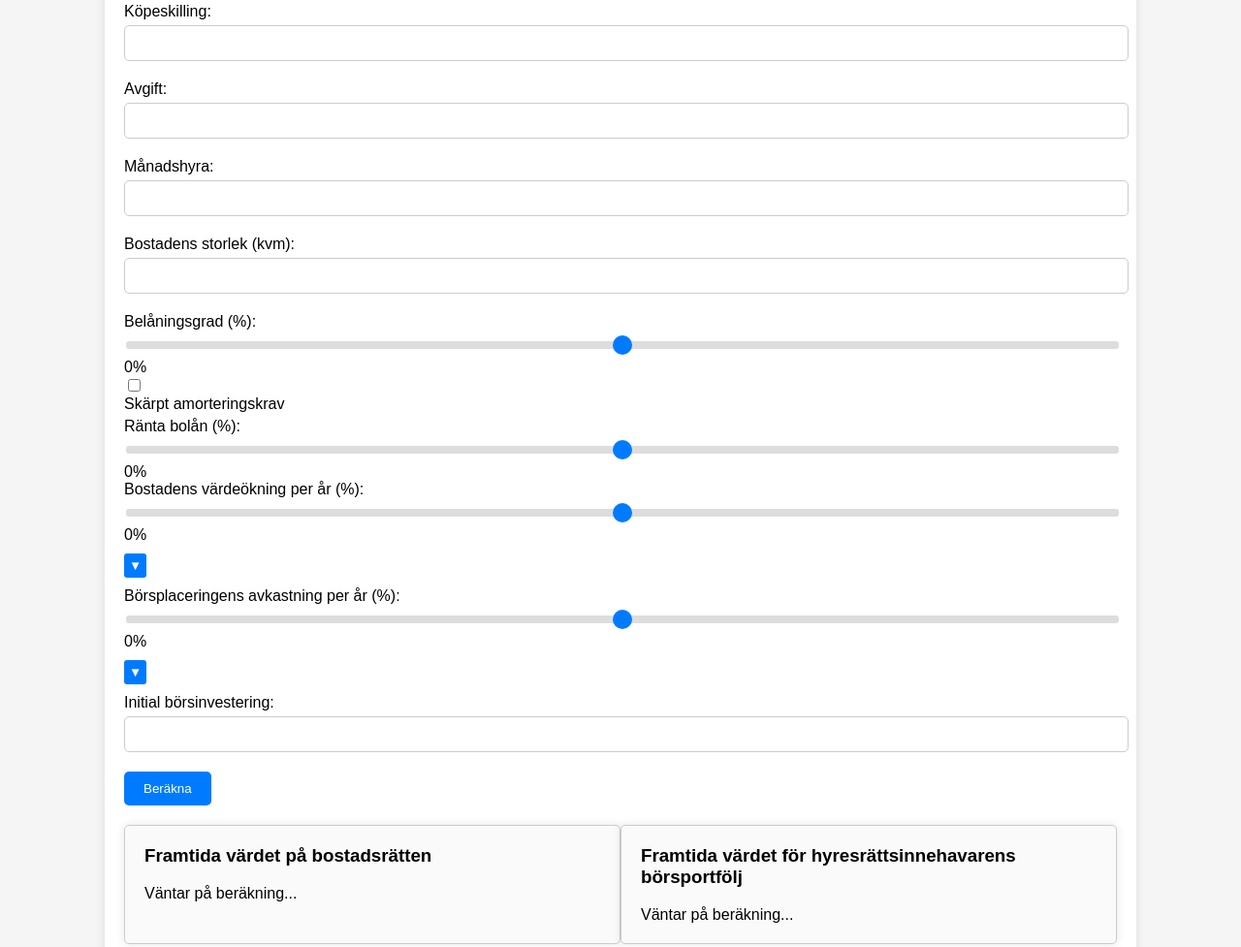
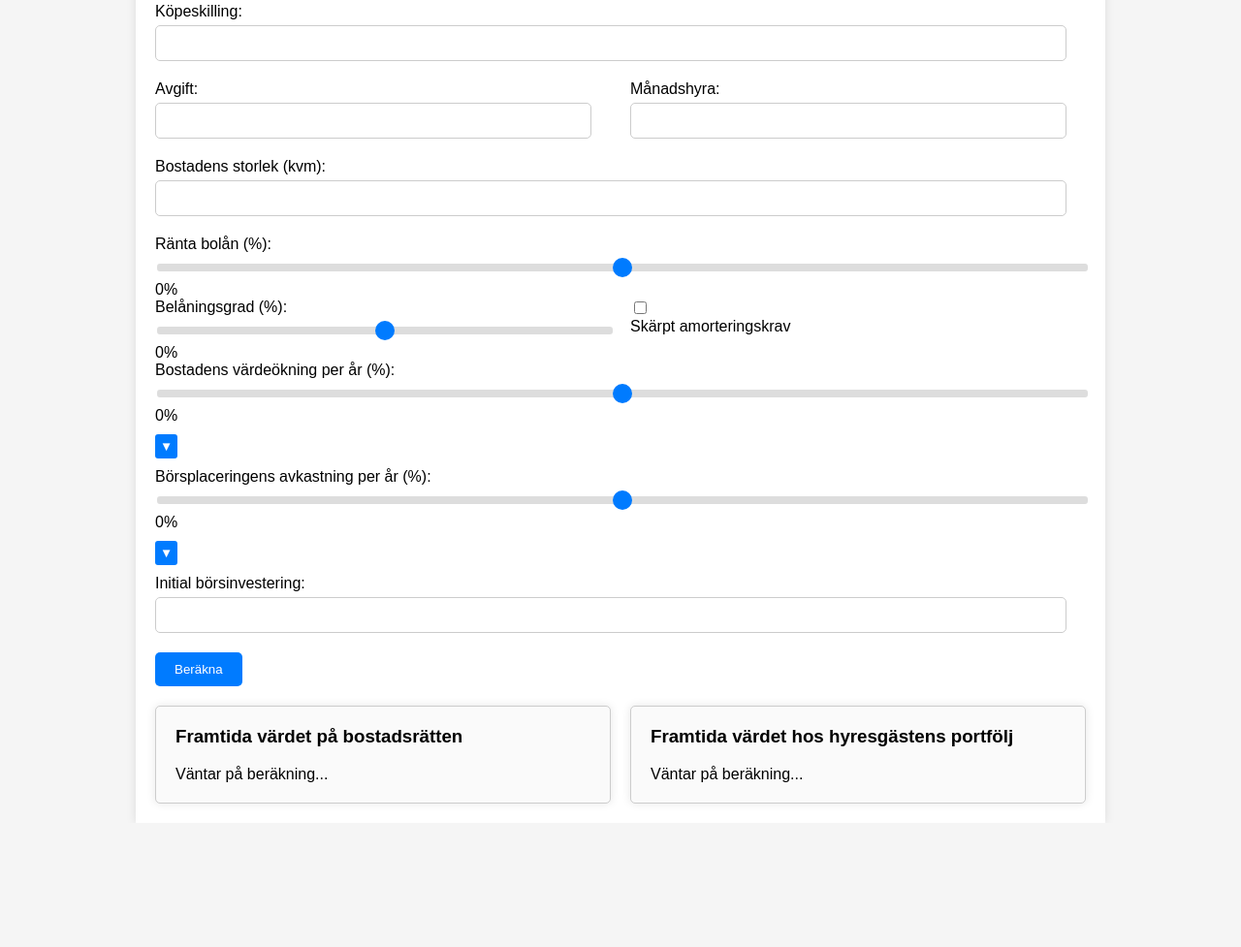
Before and after one commit to rosalomon/rosalomon.github.io, a plain HTML site: page rentbuy/index.html in a window 1280 px wide. Shown: the part 265-1242 px from the top of the page at 97% size. After the commit the page ends 1114 px from the top, so only its background shows below. Drawn offline with Linux system fonts and the light colour scheme.

Commit message:
Rätta till design

```diff
--- a/rentbuy/index.html
+++ b/rentbuy/index.html
@@ -23,6 +23,7 @@
                 <label for="purchasePrice">Köpeskilling:</label>
                 <input type="number" id="purchasePrice" name="purchasePrice">
             </div>
+            <div class="inline-inputs">
                 <div>
                     <label for="monthlyFee">Avgift:</label>
                     <input type="number" id="monthlyFee" name="monthlyFee">
@@ -31,24 +32,28 @@
                     <label for="monthlyRent">Månadshyra:</label>
                     <input type="number" id="monthlyRent" name="monthlyRent">
                 </div>
+            </div>
             <div>
                 <label for="size">Bostadens storlek (kvm):</label>
                 <input type="number" id="size" name="size">
-            </div>
-            <div>
-                <label for="loanToValue">Belåningsgrad (%):</label>
-                <input type="range" id="loanToValue" name="loanToValue" min="0" max="100" step="1">
-                <span id="loanToValueValue">0</span>%
-            </div>
-            <div>
-                <input type="checkbox" id="strictAmortization" name="strictAmortization">
-                <label for="strictAmortization">Skärpt amorteringskrav</label>
             </div>
             <div>
                 <label for="interestRate">Ränta bolån (%):</label>
                 <input type="range" id="interestRate" name="interestRate" min="0" max="100" step="0.1">
                 <span id="interestRateValue">0</span>%
             </div>
+            <div class="inline-inputs">
+                <div class="slider-container">
+                    <label for="loanToValue">Belåningsgrad (%):</label>
+                    <input type="range" id="loanToValue" name="loanToValue" min="0" max="100" step="1">
+                    <span id="loanToValueValue">0</span>%
+                </div>
+                <div class="checkbox-container">
+                    <input type="checkbox" id="strictAmortization" name="strictAmortization">
+                    <label for="strictAmortization">Skärpt amorteringskrav</label>
+                </div>
+            </div>
+
             <div>
                 <label for="overallReturnRate">Bostadens värdeökning per år (%):</label>
                 <input type="range" id="overallReturnRate" name="overallReturnRate" min="-100" max="100" step="0.1">
@@ -77,7 +82,7 @@
                 <div id="buyResult">Väntar på beräkning...</div>
             </div>
             <div class="result-box">
-                <h3>Framtida värdet för hyresrättsinnehavarens börsportfölj</h3>
+                <h3>Framtida värdet hos hyresgästens portfölj</h3>
                 <div id="rentResult">Väntar på beräkning...</div>
             </div>
         </div>
--- a/rentbuy/style.css
+++ b/rentbuy/style.css
@@ -6,12 +6,13 @@ body {
 }
 
 .container {
-    width: 80%;
+    max-width: 1000px;
     margin: 0 auto;
     padding: 20px;
     background-color: #fff;
     box-shadow: 0 0 10px rgba(0, 0, 0, 0.1);
     margin-top: 50px;
+    box-sizing: border-box;
 }
 
 h1 {
@@ -62,37 +63,22 @@ label {
 }
 
 input[type="number"] {
-    width: calc(100% - 10px); /* Adjust the width to prevent overflow */
+    width: calc(100% - 20px); /* Adjust the width to prevent overflow */
     padding: 10px;
     margin-bottom: 20px;
     border: 1px solid #ccc;
     border-radius: 5px;
+    box-sizing: border-box;
 }
 
 .inline-inputs {
     display: flex;
     justify-content: space-between;
-    align-items: center;
-    margin-bottom: 20px; /* Increase this value to add more space between sliders */
+    align-items: flex-start;
+    gap: 20px;
 }
 
 .inline-inputs > div {
-    display: flex;
-    align-items: center;
-    flex: 1;
-}
-
-.slider-container {
-    flex: 1;
-    display: flex;
-    align-items: center;
-}
-
-.slider-container label {
-    margin-right: 10px;
-}
-
-.slider-container input[type="range"] {
     flex: 1;
 }
 
@@ -162,11 +148,12 @@ button:hover {
 
 .result-section {
     display: flex;
-    justify-content: space-between;
+    flex-direction: column;
+    gap: 20px;
+    margin-top: 20px;
 }
 
 .result-box {
-    width: 48%;
     padding: 20px;
     border: 1px solid #ccc;
     border-radius: 5px;
@@ -192,3 +179,22 @@ button:hover {
 .arrow-btn:hover {
     background: #0056b3;
 }
+
+@media (min-width: 768px) {
+    .result-section {
+        flex-direction: row;
+        justify-content: space-between;
+    }
+
+    .result-box {
+        width: 48%;
+    }
+
+    .inline-inputs {
+        flex-direction: row;
+    }
+
+    .inline-inputs > div {
+        margin-bottom: 0;
+    }
+}
```
Lines whose indentation alone changed are shown as unchanged.
